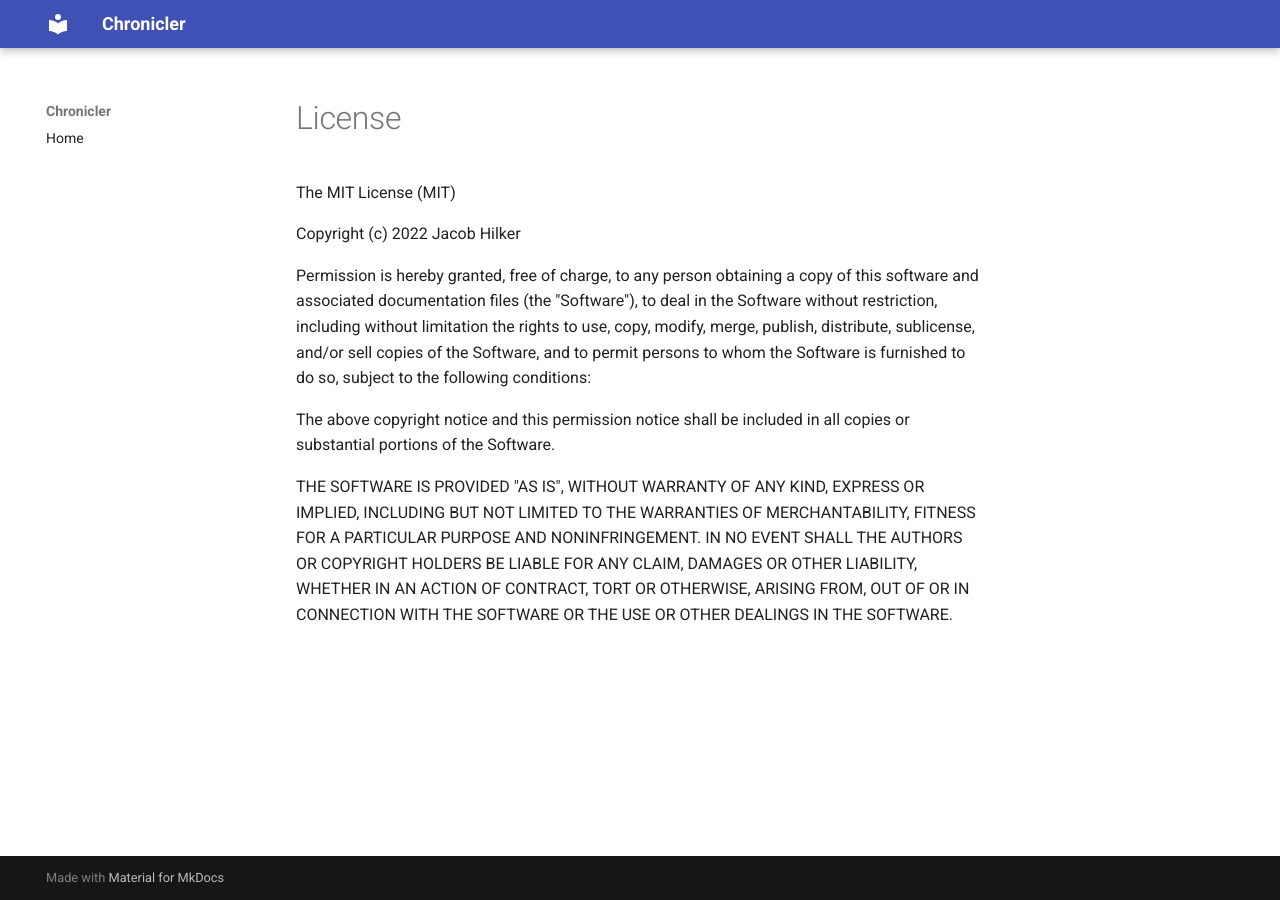
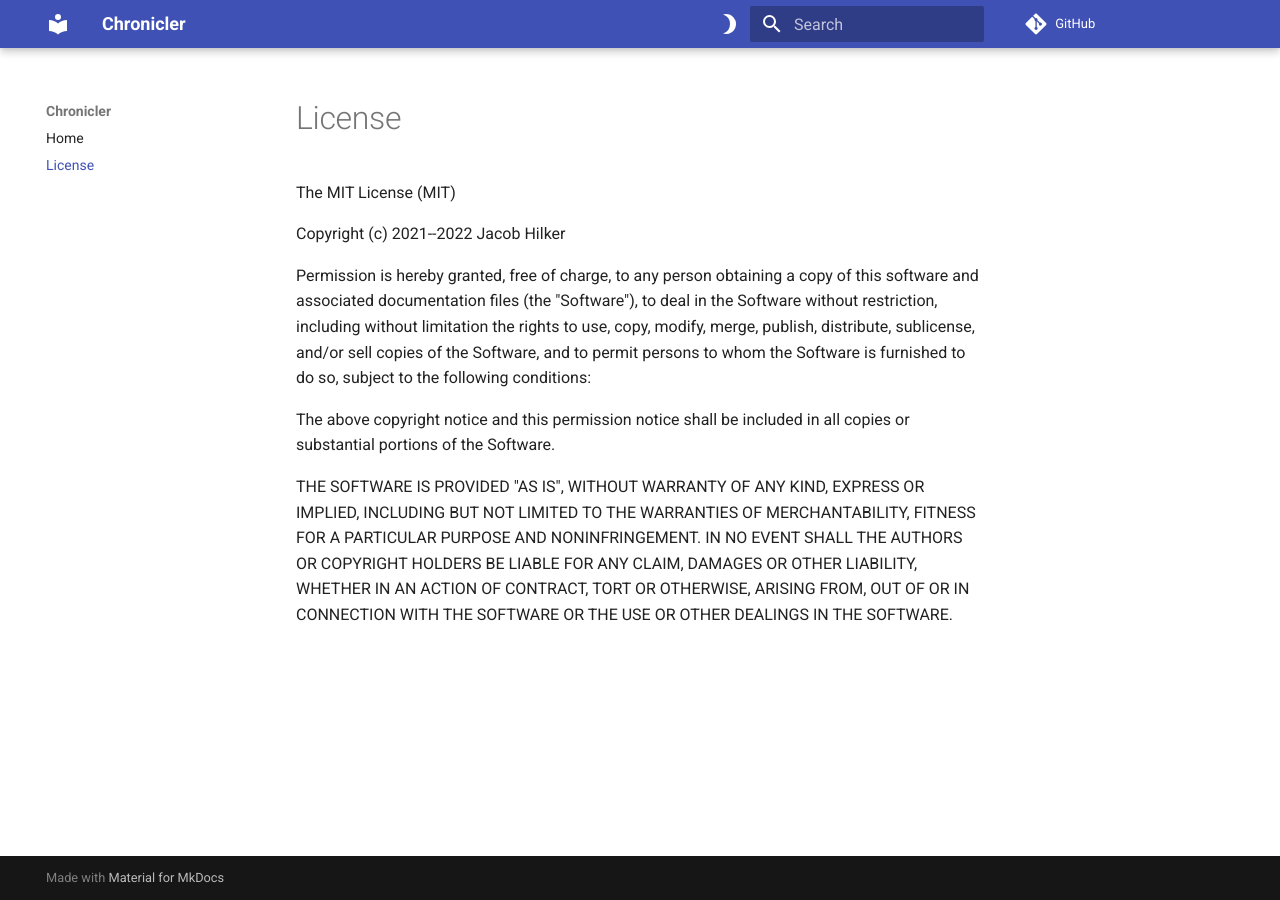
Before and after one commit to jhilker98/chronicler, an MkDocs documentation site: the page built from docs/license.md, in a window 1280 px wide. Built offline with MkDocs 1.6.1 and Material for MkDocs 9.7.7, drawn with Linux system fonts in a browser that asks for light colours; comment, search, counter and statistics services are not loaded.

```diff
--- a/LICENSE.org
+++ b/LICENSE.org
@@ -1,7 +1,7 @@
 #+title: License
 The MIT License (MIT)
 
-Copyright (c) 2022 Jacob Hilker
+Copyright (c) 2021--2022 Jacob Hilker
 
 Permission is hereby granted, free of charge, to any person obtaining
 a copy of this software and associated documentation files (the
--- a/docs/license.md
+++ b/docs/license.md
@@ -3,7 +3,7 @@ title: License
 ---
 The MIT License (MIT)
 
-Copyright (c) 2022 Jacob Hilker
+Copyright (c) 2021--2022 Jacob Hilker
 
 Permission is hereby granted, free of charge, to any person obtaining
 a copy of this software and associated documentation files (the
--- a/mkdocs.yml
+++ b/mkdocs.yml
@@ -1,15 +1,39 @@
 site_name: Chronicler
 site_author: Jacob Hilker
-
+repo_url: https://github.com/jhilker1/chronicler/
+edit_uri: ""
 nav:
   - Home: index.md
 
+  - License: license.md
+
 theme:
   name: material
+  icon:
+    repo: fontawesome/brands/git-alt
+  palette:
+
+    # Palette toggle for light mode
+    - scheme: default
+      toggle:
+        #icon: material/weather-night
+        icon: material/moon-waxing-crescent
+        name: Switch to dark mode
+
+    # Palette toggle for dark mode
+    - scheme: slate
+      toggle:
+        icon: material/brightness-7
+        name: Switch to light mode
+      primary: light blue
+      accent: amber
+
+
 
 plugins:
-- social
+- search
 - mkdocstrings:
     handlers:
       python:
         paths: [chronicler]  # search packages in the chronicler folder
+- social
```
Also changed, not shown: 1 other file.
